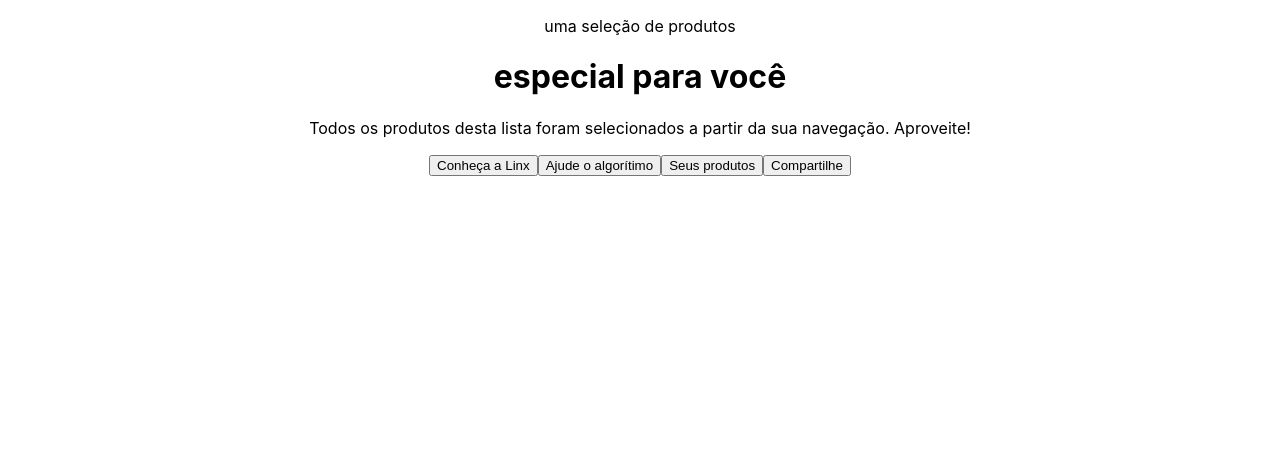
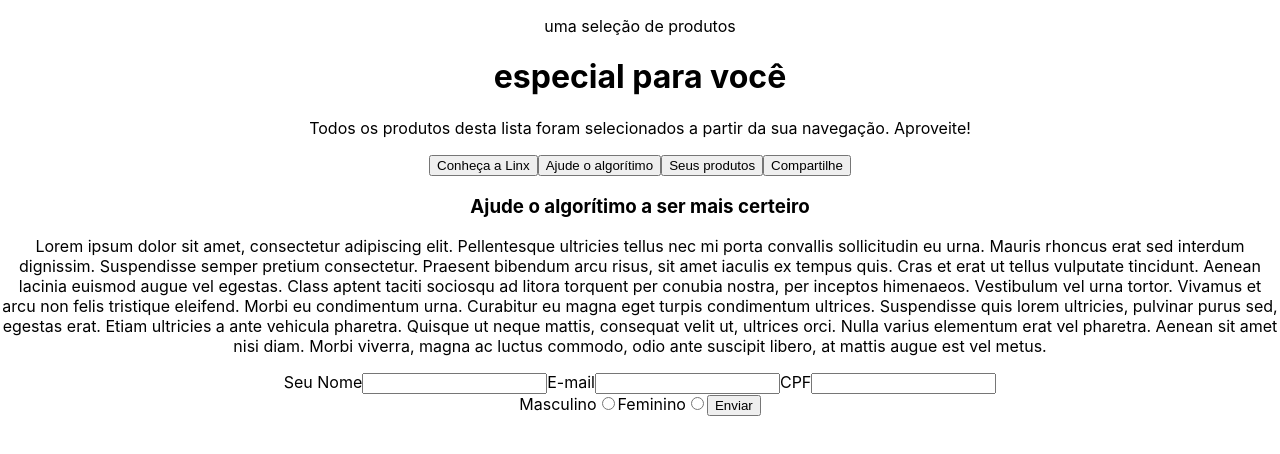
Before and after one commit to mathocihara/my-app, a React (Create React App) app: page / in a window 1280 px wide. Shown: the top 454 px of the page. Built offline with nearby package versions, Linux system fonts and the light colour scheme.

Commit message:
criação da main da pagina

```diff
--- a/src/App.js
+++ b/src/App.js
@@ -1,9 +1,11 @@
 import './App.css';
 import Header from './componentes/header.jsx';
+import Main from './componentes/main.jsx';
 function App() {
   return (
     <div className="App">
       <Header/>
+      <Main/>
     </div>
   );
 }
--- /dev/null
+++ b/src/componentes/main.jsx
@@ -0,0 +1,50 @@
+import React from 'react';
+
+function Main (){
+
+
+    return (
+        <main>
+            <div>
+        <h3>Ajude o algorítimo a ser mais certeiro</h3>
+        <p>Lorem ipsum dolor sit amet, consectetur adipiscing elit. Pellentesque ultricies tellus nec mi porta convallis sollicitudin eu urna. Mauris rhoncus erat sed interdum
+        dignissim. Suspendisse semper pretium consectetur. Praesent bibendum arcu risus, sit amet iaculis ex tempus quis. Cras et erat ut tellus vulputate tincidunt. Aenean
+        lacinia euismod augue vel egestas. Class aptent taciti sociosqu ad litora torquent per conubia nostra, per inceptos himenaeos. Vestibulum vel urna tortor. Vivamus et arcu
+        non felis tristique eleifend. Morbi eu condimentum urna. Curabitur eu magna eget turpis condimentum ultrices. Suspendisse quis lorem ultricies, pulvinar purus sed, egestas
+        erat. Etiam ultricies a ante vehicula pharetra. Quisque ut neque mattis, consequat velit ut, ultrices orci. Nulla varius elementum erat vel pharetra. Aenean sit amet nisi
+        diam. Morbi viverra, magna ac luctus commodo, odio ante suscipit libero, at mattis augue est vel metus.</p>
+        </div>
+
+        <div>
+        <form>
+        <label >Seu Nome
+            <input type="text" />
+        </label>
+
+        <label >E-mail
+            <input type="text" />
+        </label>
+
+        <label >CPF
+            <input type="text" />
+        </label>
+        </form>
+
+
+        <label >Masculino
+            <input type="radio" name="" id="" />
+        </label>
+
+        <label >Feminino
+            <input type="radio" name="" id="" />
+        </label>
+
+        <button>Enviar</button>
+        </div>
+
+        </main>
+
+    );
+}
+
+export default Main;
```
